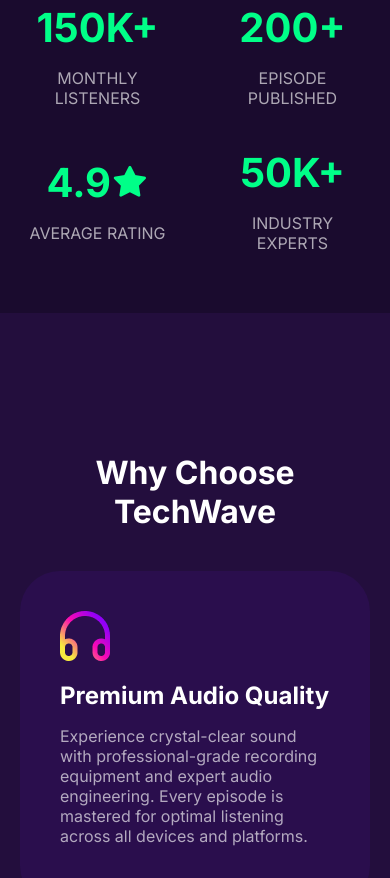
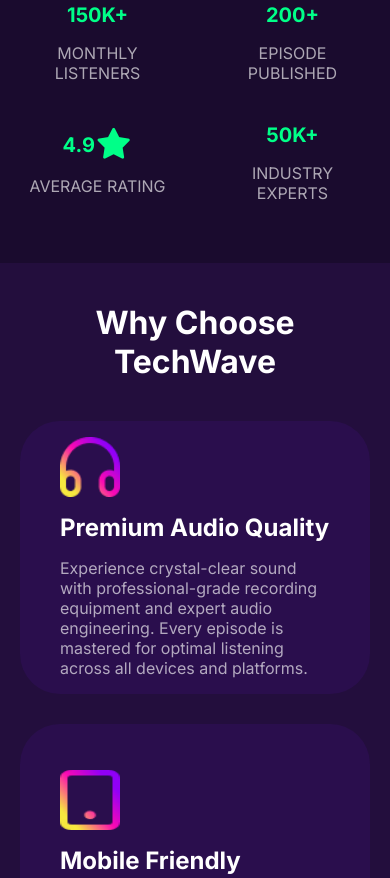
Before and after one commit to marufhasanswe/A02-TechWave, a plain HTML site: page index.html in a window 390 px wide. Shown: the part 1094-1972 px from the top of the page. Drawn offline with Linux system fonts and the light colour scheme.

Commit message:
Why choose section responsive style added

```diff
--- a/style/style.css
+++ b/style/style.css
@@ -192,7 +192,7 @@ nav .nav-logo{
 /* Why choose section style */
 .why-choose-section{
     background-color: #230E3D;
-    padding: 120px 0px;
+    padding: 100px 0px;
 }
 .choose-grid-container{
     margin-top: 40px;
@@ -217,6 +217,13 @@ nav .nav-logo{
     background-color: rgba(53, 17, 101, 0.4);
     border-radius: 40px;
     padding: 40px;
+    display: flex;
+    flex-direction: column;
+    justify-content: center;
+}
+.choose-grid-container div img{
+    max-width: 60px;
+    max-height: 60px;
 }
 .choose-grid-container div h5{
     font-size: 24px;
@@ -267,17 +274,19 @@ nav .nav-logo{
         padding: 40px 0px;
     }
     .achv-info h3{
-        font-size: 40px;
+        font-size: 20px;
     }
     .section-title{
         font-size: 32px;
+    }
+    .why-choose-section{
+        padding: 20px 0px;
     }
     .choose-grid-container{
         margin-top: 40px;
         display: grid;
         gap: 30px;
         grid-template-columns: repeat(1, 1fr);
-        grid-template-rows: repeat(6, 1fr);
     }
     .long-card{
         grid-column: span 1;
```
